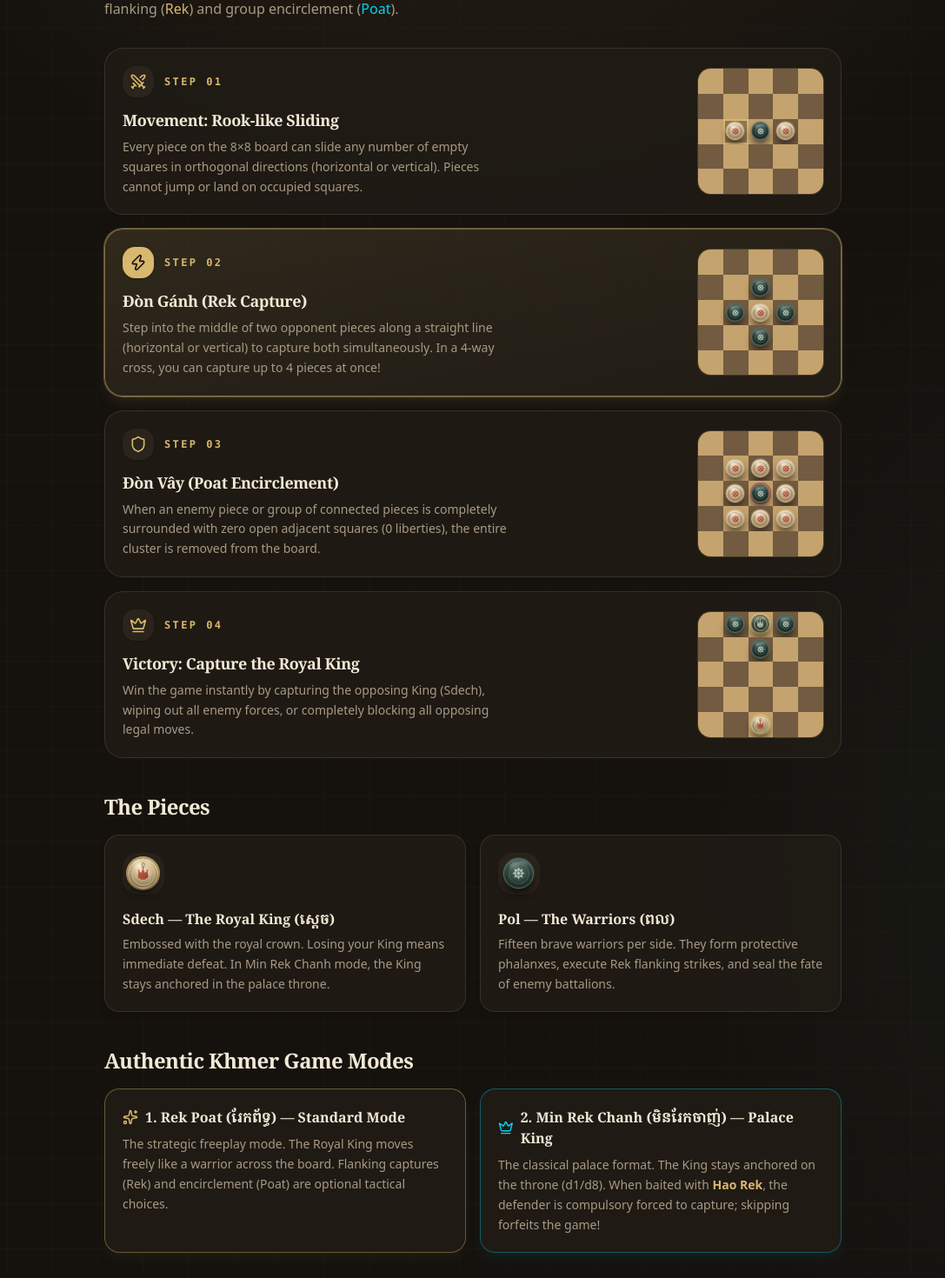
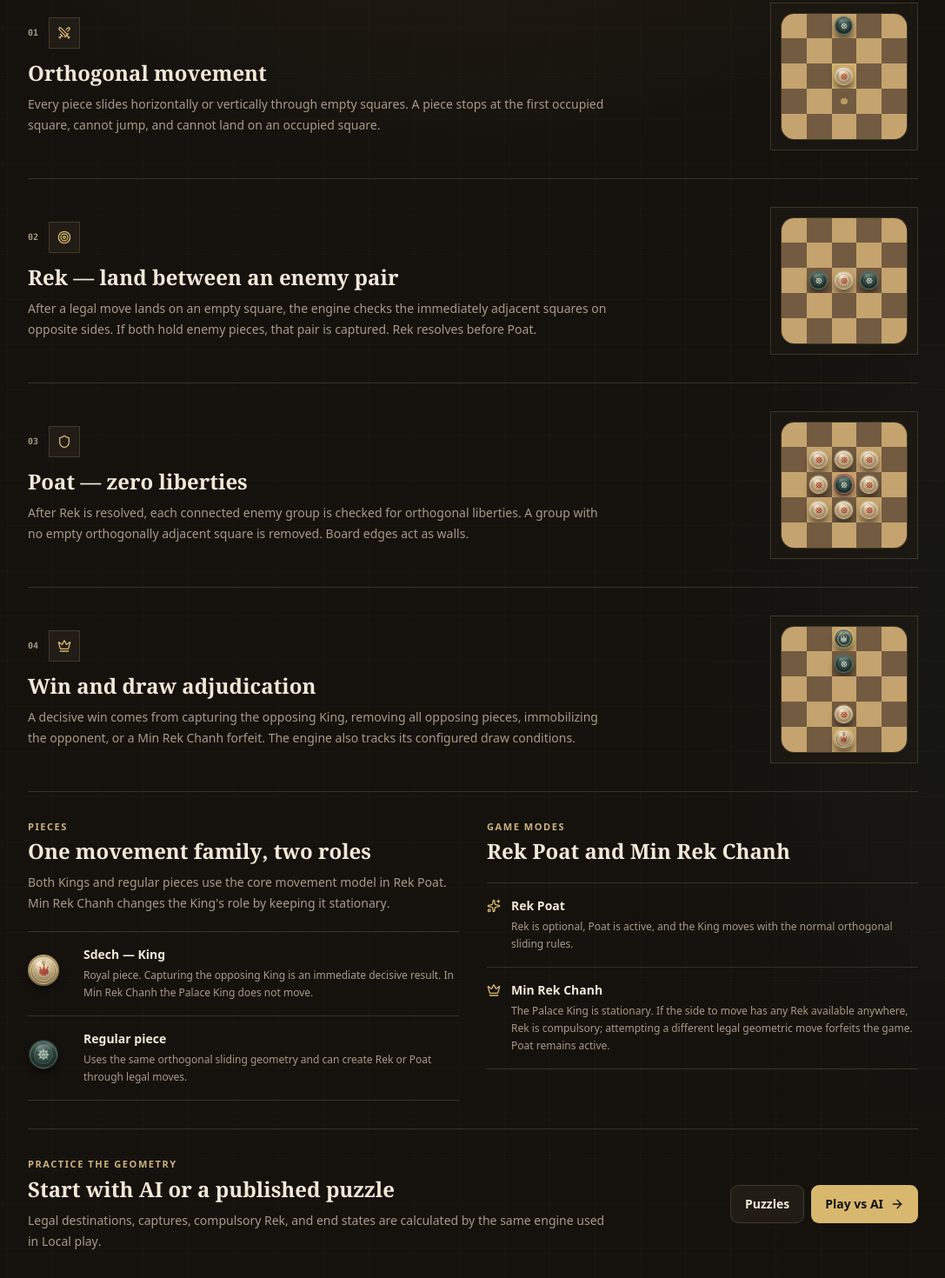
Before and after one commit to machxanht/Rek-Khmer-Chess, a Next.js app: page /how-to-play in a window 1280 px wide. Shown: the part 280-1750 px from the top of the page at 87% size, without its empty margins (96-1183 px from the left). Built offline with nearby package versions, Linux system fonts and the light colour scheme.

Commit message:
design: rebuild rules guide around engine-authoritative geometry

```diff
--- a/app/how-to-play/page.tsx
+++ b/app/how-to-play/page.tsx
@@ -1,35 +1,31 @@
 import type { Metadata } from 'next'
 import Link from 'next/link'
+import { ArrowRight, BookOpen, Crown, Shield, Sparkles, Swords, Target } from 'lucide-react'
 import { AppShell } from '@/components/shell/app-shell'
 import { MiniBoard, buildCells } from '@/components/learn/mini-board'
 import { PieceToken } from '@/components/game/piece-token'
-import { ArrowRight, Crown, Swords, Shield, Target, BookOpen, Sparkles, Zap } from 'lucide-react'
 
 export const metadata: Metadata = {
   title: 'How to Play — Rek Khmer Board Game',
   description:
-    'Learn the rules of Rek Khmer (ល្បែងរែក): Rook-like sliding moves, custodial Rek flanking captures, and Poat flood-fill encirclement.',
+    'Learn the engine-authoritative Rek Khmer rules: orthogonal sliding, adjacent-pair Rek captures, Poat encirclement, and Min Rek Chanh compulsory Rek.',
 }
 
 const N = 5
 
-// Rule 01 — Rek Sandwich
-const custodyCells = buildCells(N, [
-  { at: 11, player: 'you' },
-  { at: 12, player: 'opp' },
-  { at: 13, player: 'you' },
+const movementCells = buildCells(N, [
+  { at: 12, player: 'you' },
+  { at: 2, player: 'opp' },
 ])
 
-// Rule 02 — 4-Way Rek Cross
-const crossCells = buildCells(N, [
-  { at: 7, player: 'opp' },
+// Post-landing geometry: the moving side occupies the center while the two
+// adjacent enemies on opposite sides are Rek victims.
+const rekCells = buildCells(N, [
   { at: 11, player: 'opp' },
   { at: 12, player: 'you' },
   { at: 13, player: 'opp' },
-  { at: 17, player: 'opp' },
 ])
 
-// Rule 03 — Poat Encirclement
 const poatCells = buildCells(N, [
   { at: 6, player: 'you' },
   { at: 7, player: 'you' },
@@ -42,192 +38,191 @@ const poatCells = buildCells(N, [
   { at: 18, player: 'you' },
 ])
 
-// Rule 04 — King Palace Defense
-const kingCells = buildCells(N, [
+const palaceCells = buildCells(N, [
   { at: 2, player: 'opp', king: true },
-  { at: 1, player: 'opp' },
-  { at: 3, player: 'opp' },
   { at: 7, player: 'opp' },
+  { at: 17, player: 'you' },
   { at: 22, player: 'you', king: true },
 ])
+
+const RULES = [
+  {
+    number: '01',
+    icon: Swords,
+    title: 'Orthogonal movement',
+    body: 'Every piece slides horizontally or vertically through empty squares. A piece stops at the first occupied square, cannot jump, and cannot land on an occupied square.',
+    board: <MiniBoard n={N} cells={movementCells} markers={{ 12: 'select', 17: 'move' }} className="w-36" />,
+  },
+  {
+    number: '02',
+    icon: Target,
+    title: 'Rek — land between an enemy pair',
+    body: 'After a legal move lands on an empty square, the engine checks the immediately adjacent squares on opposite sides. If both hold enemy pieces, that pair is captured. Rek resolves before Poat.',
+    board: <MiniBoard n={N} cells={rekCells} markers={{ 12: 'rek' }} className="w-36" />,
+  },
+  {
+    number: '03',
+    icon: Shield,
+    title: 'Poat — zero liberties',
+    body: 'After Rek is resolved, each connected enemy group is checked for orthogonal liberties. A group with no empty orthogonally adjacent square is removed. Board edges act as walls.',
+    board: <MiniBoard n={N} cells={poatCells} markers={{ 12: 'capture' }} className="w-36" />,
+  },
+  {
+    number: '04',
+    icon: Crown,
+    title: 'Win and draw adjudication',
+    body: 'A decisive win comes from capturing the opposing King, removing all opposing pieces, immobilizing the opponent, or a Min Rek Chanh forfeit. The engine also tracks its configured draw conditions.',
+    board: <MiniBoard n={N} cells={palaceCells} markers={{ 2: 'rek' }} className="w-36" />,
+  },
+] as const
 
 export default function HowToPlayPage() {
   return (
     <AppShell>
-      <div className="mx-auto max-w-4xl px-4 py-6 sm:px-6 sm:py-10 animate-fade-rise">
-        <header className="mb-8">
-          <div className="inline-flex items-center gap-1.5 rounded-full border border-gold/40 bg-gold-soft px-3.5 py-1 text-xs font-semibold text-gold shadow-sm">
-            <BookOpen className="size-3.5" />
-            <span>Master Authentic Khmer Rules</span>
+      <div className="mx-auto max-w-5xl animate-fade-rise">
+        <header className="grid gap-5 border-b border-border pb-8 sm:grid-cols-[auto_1fr] sm:items-end sm:gap-7">
+          <div className="flex size-14 items-center justify-center border border-border bg-card text-gold">
+            <BookOpen className="size-6" />
           </div>
-          <h1 className="mt-3 font-display text-3xl font-extrabold tracking-tight text-foreground text-balance sm:text-5xl">
-            How to Play <span className="text-gold">Rek Khmer (ល្បែងរែក)</span>
+          <div>
+            <p className="rk-eyebrow">Engine-authoritative guide</p>
+            <h1 className="mt-1 font-display text-4xl font-semibold tracking-tight text-foreground sm:text-5xl">
+              How to Play <span className="text-gold">Rek Khmer</span>
             </h1>
-          <p className="mt-2.5 max-w-2xl leading-relaxed text-muted-foreground text-pretty sm:text-base">
-            Rek is Cambodia&apos;s ancient strategic board game. Unlike chess, you never capture by stepping on enemy squares. Instead, pieces slide like Rooks and capture through tactical flanking (<strong className="text-gold font-medium">Rek</strong>) and group encirclement (<strong className="text-cyan-400 font-medium">Poat</strong>).
+            <p className="mt-3 max-w-3xl text-sm leading-6 text-muted-foreground sm:text-base">
+              Rek Khmer is a Cambodian strategy game played on an 8×8 board. This page explains the behavior implemented by the repository engine; the interface does not invent a second rule set.
             </p>
+          </div>
         </header>
 
-        <div className="space-y-4">
-          <RuleCard
-            icon={<Swords className="size-5" />}
-            step="01"
-            title="Movement: Rook-like Sliding"
-            body="Every piece on the 8×8 board can slide any number of empty squares in orthogonal directions (horizontal or vertical). Pieces cannot jump or land on occupied squares."
+        <section className="divide-y divide-border border-b border-border">
+          {RULES.map((rule) => (
+            <article
+              key={rule.number}
+              className="grid gap-5 py-6 sm:grid-cols-[1fr_auto] sm:items-center sm:gap-8 sm:py-8"
             >
-            <MiniBoard n={N} cells={custodyCells} markers={{ 11: 'select', 13: 'move' }} className="w-36" />
-          </RuleCard>
+              <div>
+                <div className="flex items-center gap-3">
+                  <span className="font-mono text-[10px] font-black text-muted-foreground">{rule.number}</span>
+                  <span className="flex size-9 items-center justify-center border border-border bg-card text-gold">
+                    <rule.icon className="size-4" />
+                  </span>
+                </div>
+                <h2 className="mt-3 font-display text-2xl font-semibold text-foreground">{rule.title}</h2>
+                <p className="mt-2 max-w-2xl text-sm leading-6 text-muted-foreground">{rule.body}</p>
+              </div>
+              <div className="justify-self-center border border-border bg-card/45 p-3 sm:justify-self-end">{rule.board}</div>
+            </article>
+          ))}
+        </section>
 
-          <RuleCard
-            icon={<Zap className="size-5" />}
-            step="02"
-            title="Đòn Gánh (Rek Capture)"
-            body="Step into the middle of two opponent pieces along a straight line (horizontal or vertical) to capture both simultaneously. In a 4-way cross, you can capture up to 4 pieces at once!"
-            highlight
-          >
-            <MiniBoard n={N} cells={crossCells} markers={{ 12: 'rek' }} className="w-36" />
-          </RuleCard>
+        <section className="grid gap-8 border-b border-border py-8 lg:grid-cols-2">
+          <div>
+            <p className="rk-eyebrow">Pieces</p>
+            <h2 className="mt-1 font-display text-2xl font-semibold text-foreground">One movement family, two roles</h2>
+            <p className="mt-2 text-sm leading-6 text-muted-foreground">
+              Both Kings and regular pieces use the core movement model in Rek Poat. Min Rek Chanh changes the King&apos;s role by keeping it stationary.
+            </p>
 
-          <RuleCard
-            icon={<Shield className="size-5" />}
-            step="03"
-            title="Đòn Vây (Poat Encirclement)"
-            body="When an enemy piece or group of connected pieces is completely surrounded with zero open adjacent squares (0 liberties), the entire cluster is removed from the board."
-          >
-            <MiniBoard n={N} cells={poatCells} markers={{ 12: 'capture' }} className="w-36" />
-          </RuleCard>
-
-          <RuleCard
-            icon={<Crown className="size-5" />}
-            step="04"
-            title="Victory: Capture the Royal King"
-            body="Win the game instantly by capturing the opposing King (Sdech), wiping out all enemy forces, or completely blocking all opposing legal moves."
-          >
-            <MiniBoard n={N} cells={kingCells} markers={{ 2: 'rek' }} className="w-36" />
-          </RuleCard>
+            <div className="mt-5 divide-y divide-border border-y border-border">
+              <PieceRow
+                piece={{ player: 'you', king: true, id: 'guide-king' }}
+                title="Sdech — King"
+                body="Royal piece. Capturing the opposing King is an immediate decisive result. In Min Rek Chanh the Palace King does not move."
+              />
+              <PieceRow
+                piece={{ player: 'opp', king: false, id: 'guide-man' }}
+                title="Regular piece"
+                body="Uses the same orthogonal sliding geometry and can create Rek or Poat through legal moves."
+              />
+            </div>
           </div>
 
-        {/* The Pieces */}
-        <section className="mt-10">
-          <h2 className="font-display text-2xl font-bold tracking-tight text-foreground">The Pieces</h2>
-          <div className="mt-4 grid gap-4 sm:grid-cols-2">
-            <div className="rounded-2xl border border-border/80 bg-card/80 p-5 backdrop-blur-sm shadow-md">
-              <div className="mb-4 flex size-12 items-center justify-center rounded-2xl bg-secondary shadow-inner">
-                <PieceToken piece={{ player: 'you', king: true, id: 'legend-king' }} size="board" />
-              </div>
-              <p className="font-display text-base font-bold text-foreground">Sdech — The Royal King (ស្ដេច)</p>
-              <p className="mt-1.5 text-xs sm:text-sm leading-relaxed text-muted-foreground">
-                Embossed with the royal crown. Losing your King means immediate defeat. In Min Rek Chanh mode, the King stays anchored in the palace throne.
-              </p>
-            </div>
-            <div className="rounded-2xl border border-border/80 bg-card/80 p-5 backdrop-blur-sm shadow-md">
-              <div className="mb-4 flex size-12 items-center justify-center rounded-2xl bg-secondary shadow-inner">
-                <PieceToken piece={{ player: 'opp', king: false, id: 'legend-man' }} size="board" />
-              </div>
-              <p className="font-display text-base font-bold text-foreground">Pol — The Warriors (ពល)</p>
-              <p className="mt-1.5 text-xs sm:text-sm leading-relaxed text-muted-foreground">
-                Fifteen brave warriors per side. They form protective phalanxes, execute Rek flanking strikes, and seal the fate of enemy battalions.
-              </p>
+          <div>
+            <p className="rk-eyebrow">Game modes</p>
+            <h2 className="mt-1 font-display text-2xl font-semibold text-foreground">Rek Poat and Min Rek Chanh</h2>
+            <div className="mt-5 divide-y divide-border border-y border-border">
+              <ModeRule
+                icon={Sparkles}
+                title="Rek Poat"
+                body="Rek is optional, Poat is active, and the King moves with the normal orthogonal sliding rules."
+              />
+              <ModeRule
+                icon={Crown}
+                title="Min Rek Chanh"
+                body="The Palace King is stationary. If the side to move has any Rek available anywhere, Rek is compulsory; attempting a different legal geometric move forfeits the game. Poat remains active."
+              />
             </div>
           </div>
         </section>
 
-        {/* Authentic Game Modes & Cultural Insights */}
-        <section className="mt-10">
-          <h2 className="font-display text-2xl font-bold tracking-tight text-foreground">
-            Authentic Khmer Game Modes
-          </h2>
-          <div className="mt-4 grid gap-4 sm:grid-cols-2">
-            <div className="rounded-2xl border border-gold/40 bg-card/90 p-5 shadow-lg shadow-gold/5">
-              <div className="flex items-center gap-2 text-gold font-bold">
-                <Sparkles className="size-4.5" />
-                <h3 className="font-display text-base text-foreground">1. Rek Poat (រែកព័ទ្ធ) — Standard Mode</h3>
-              </div>
-              <p className="mt-2 text-xs sm:text-sm leading-relaxed text-muted-foreground">
-                The strategic freeplay mode. The Royal King moves freely like a warrior across the board. Flanking captures (Rek) and encirclement (Poat) are optional tactical choices.
+        <section className="grid gap-4 py-8 sm:grid-cols-[1fr_auto] sm:items-center">
+          <div>
+            <p className="rk-eyebrow">Practice the geometry</p>
+            <h2 className="mt-1 font-display text-2xl font-semibold text-foreground">Start with AI or a published puzzle</h2>
+            <p className="mt-2 max-w-2xl text-sm leading-6 text-muted-foreground">
+              Legal destinations, captures, compulsory Rek, and end states are calculated by the same engine used in Local play.
             </p>
           </div>
-
-            <div className="rounded-2xl border border-cyan-500/40 bg-card/90 p-5 shadow-lg shadow-cyan-500/5">
-              <div className="flex items-center gap-2 text-cyan-400 font-bold">
-                <Crown className="size-4.5" />
-                <h3 className="font-display text-base text-foreground">2. Min Rek Chanh (មិនរែកចាញ់) — Palace King</h3>
-              </div>
-              <p className="mt-2 text-xs sm:text-sm leading-relaxed text-muted-foreground">
-                The classical palace format. The King stays anchored on the throne (d1/d8). When baited with <strong className="text-gold">Hao Rek</strong>, the defender is compulsory forced to capture; skipping forfeits the game!
-              </p>
-            </div>
-          </div>
-        </section>
-
-        {/* CTA */}
-        <div className="mt-10 flex flex-col items-center gap-4 rounded-3xl border border-gold/35 bg-gradient-to-b from-gold/15 to-card/60 p-6 sm:p-8 text-center shadow-xl backdrop-blur-md">
-          <div className="flex size-14 items-center justify-center rounded-2xl bg-gold text-background shadow-lg shadow-gold/30">
-            <Sparkles className="size-7" />
-          </div>
-          <h2 className="font-display text-2xl font-bold text-foreground text-balance">
-            Ready to test your strategy?
-          </h2>
-          <p className="max-w-md text-xs sm:text-sm leading-relaxed text-muted-foreground text-pretty">
-            Play against the AI Bot, solve King Defense Puzzles, or challenge a friend in Pass &amp; Play.
-          </p>
+          <div className="flex flex-wrap gap-2">
+            <Link
+              href="/play/puzzle"
+              className="inline-flex h-11 items-center gap-2 rounded-md border border-border bg-card px-4 text-sm font-bold text-foreground outline-none transition-colors hover:bg-accent focus-visible:ring-2 focus-visible:ring-gold/70"
+            >
+              Puzzles
+            </Link>
             <Link
               href="/play/ai"
-            className="mt-1 flex h-12 items-center gap-2 rounded-2xl bg-gold px-8 font-bold text-background shadow-lg shadow-gold/30 ring-2 ring-gold/60 transition-all hover:-translate-y-0.5 hover:opacity-95"
+              className="inline-flex h-11 items-center gap-2 rounded-md bg-gold px-4 text-sm font-extrabold text-background outline-none transition-colors hover:bg-[#e3c783] focus-visible:ring-2 focus-visible:ring-gold/70"
             >
-            <span>Play vs AI Grandmaster</span>
+              Play vs AI
               <ArrowRight className="size-4" />
             </Link>
           </div>
+        </section>
       </div>
     </AppShell>
   )
 }
 
-function RuleCard({
-  icon,
-  step,
+function PieceRow({
+  piece,
   title,
   body,
-  children,
-  highlight,
 }: {
-  icon: React.ReactNode
-  step: string
+  piece: { player: 'you' | 'opp'; king: boolean; id: string }
   title: string
   body: string
-  children: React.ReactNode
-  highlight?: boolean
 }) {
   return (
-    <div
-      className={
-        'grid items-center gap-5 rounded-3xl border p-5 backdrop-blur-sm sm:grid-cols-[1fr_auto] transition-all duration-300 ' +
-        (highlight
-          ? 'border-gold/50 bg-gradient-to-br from-gold/15 to-card shadow-lg shadow-gold/10 ring-1 ring-gold/40'
-          : 'border-border/80 bg-card/80')
-      }
-    >
+    <div className="grid grid-cols-[3rem_1fr] items-center gap-4 py-4">
+      <div className="size-11">
+        <PieceToken piece={piece} size="board" />
+      </div>
       <div>
-        <div className="flex items-center gap-3">
-          <span
-            className={
-              'flex size-9 items-center justify-center rounded-xl shadow-sm ' +
-              (highlight ? 'bg-gold text-background font-bold' : 'bg-secondary text-gold')
-            }
-          >
-            {icon}
-          </span>
-          <span className="font-mono text-xs font-bold uppercase tracking-[0.2em] text-gold">
-            Step {step}
-          </span>
+        <h3 className="text-sm font-bold text-foreground">{title}</h3>
+        <p className="mt-1 text-xs leading-5 text-muted-foreground">{body}</p>
       </div>
-        <h3 className="mt-3 font-display text-lg font-bold tracking-tight text-foreground">{title}</h3>
-        <p className="mt-1.5 max-w-md text-xs sm:text-sm leading-relaxed text-muted-foreground text-pretty">
-          {body}
-        </p>
-      </div>
-      <div className="justify-self-center sm:justify-self-end">{children}</div>
     </div>
   )
 }
+
+function ModeRule({
+  icon: Icon,
+  title,
+  body,
+}: {
+  icon: React.ComponentType<{ className?: string }>
+  title: string
+  body: string
+}) {
+  return (
+    <div className="grid grid-cols-[auto_1fr] gap-3 py-4">
+      <Icon className="mt-0.5 size-4 text-gold" />
+      <div>
+        <h3 className="text-sm font-bold text-foreground">{title}</h3>
+        <p className="mt-1 text-xs leading-5 text-muted-foreground">{body}</p>
+      </div>
+    </div>
+  )
+}
```
Lines whose indentation alone changed are shown as unchanged.
